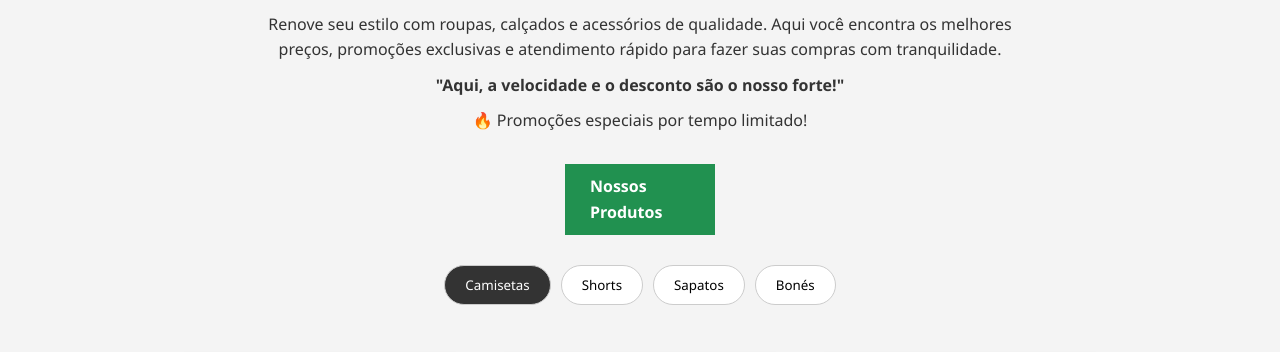
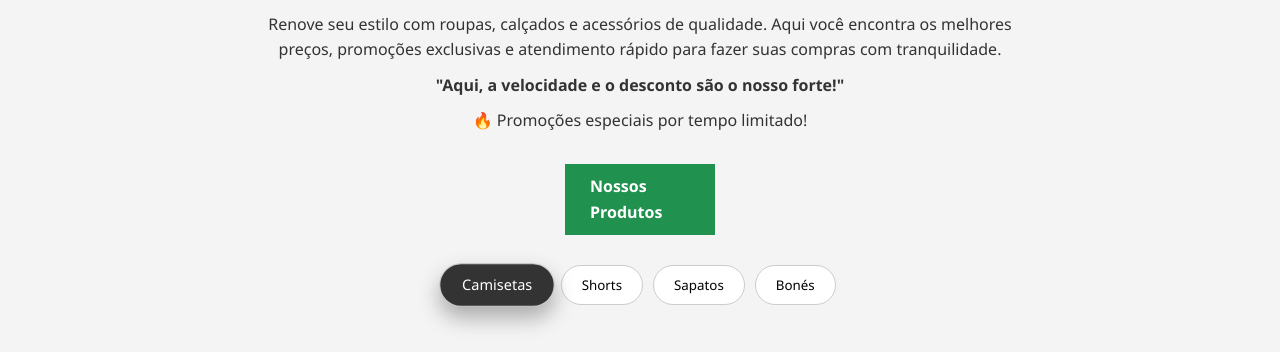
Before and after one commit to adrianoirano/Comunicacao-e-Expressao-Anuncio-Publicitario, a plain HTML site: page index.html in a window 1280 px wide. In both pictures the pointer is over the button "Camisetas". Shown: the part 433-785 px from the top of the page. Drawn offline with Linux system fonts and the light colour scheme.

Commit message:
Jun 7, 2026, 7:36 PM

```diff
--- a/estilos.css
+++ b/estilos.css
@@ -80,6 +80,8 @@ button {
 button:hover {
     background: #333;
     color: white;
+    transform: scale(109%);
+    box-shadow: 0 10px 20px rgba(0,0,0,0.3);
 }
 
 .produtos {
```
